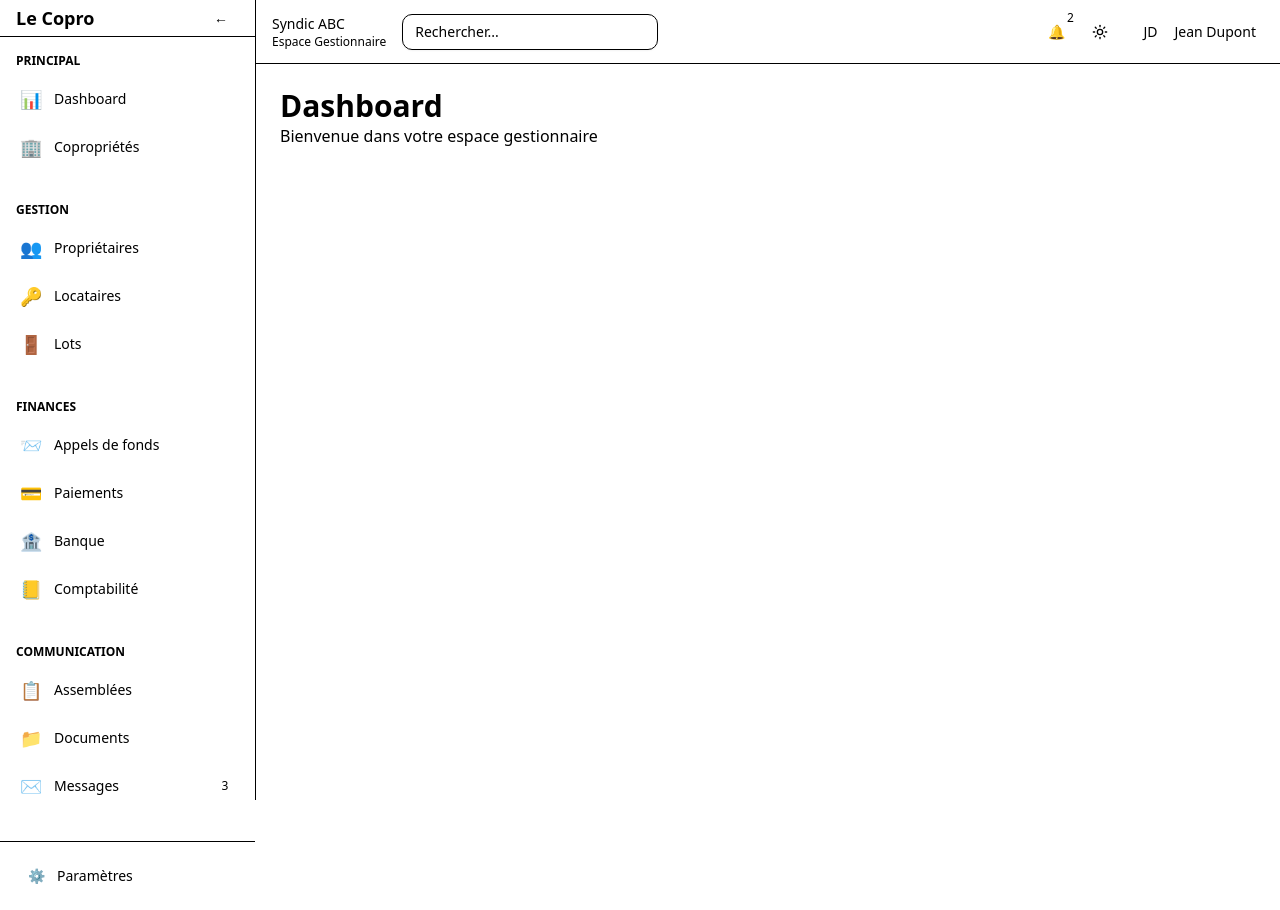
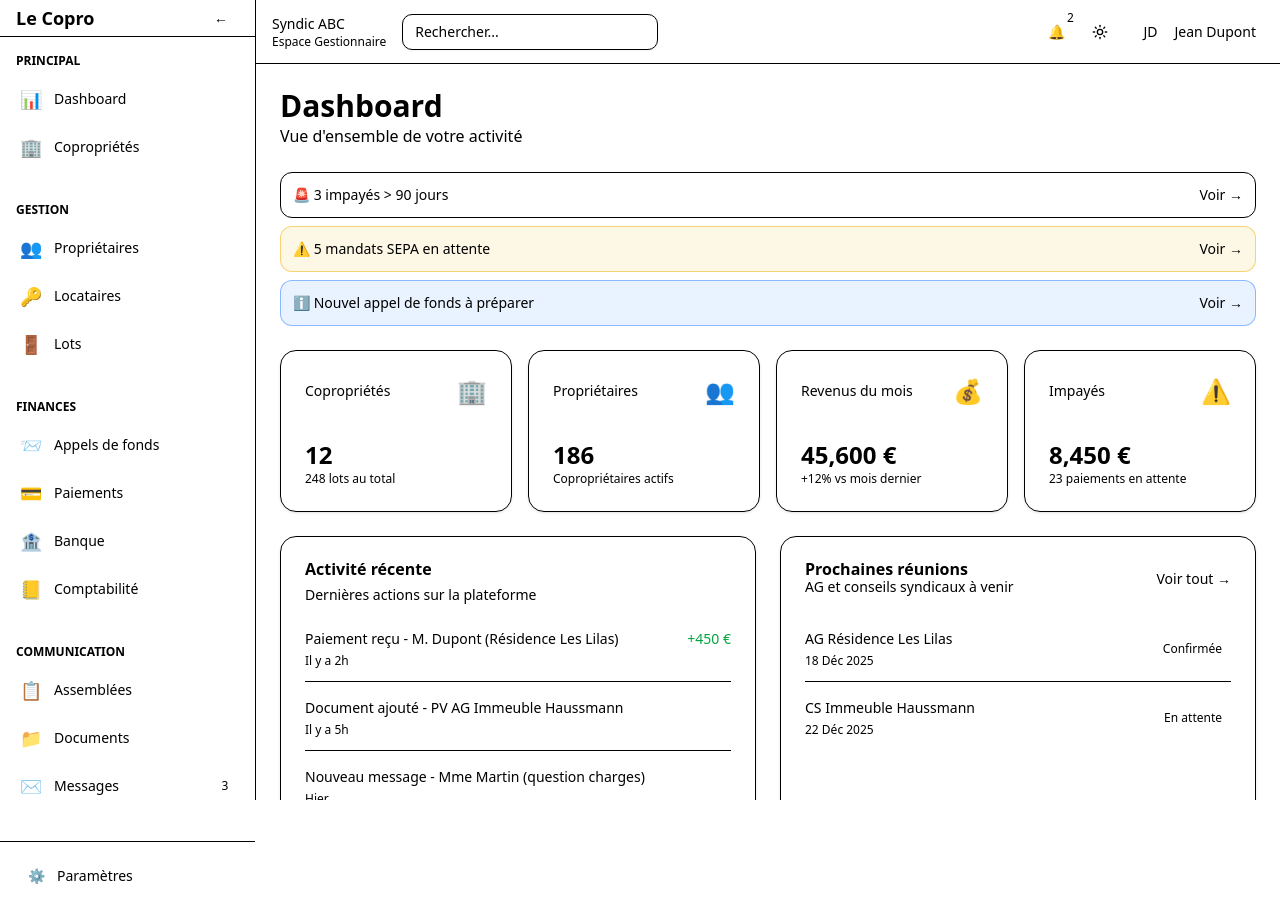
Before and after one commit to vMarc64/Le-Copropri-taire, a Next.js app in the folder apps/web/: page /app in a window 1280 px wide. Built offline with nearby package versions, Linux system fonts and the light colour scheme.

Commit message:
feat(web): add Manager Dashboard with stats and activities
- Add stats cards (condominiums, owners, income, unpaid)
- Display alert banners for urgent items
- Show recent activities feed
- List upcoming meetings (AG/CS)
- Add quick action cards

Closes #18

```diff
--- a/apps/web/src/app/app/page.tsx
+++ b/apps/web/src/app/app/page.tsx
@@ -1,8 +1,208 @@
-export default function AppDashboardPage() {
+import { Card, CardContent, CardDescription, CardHeader, CardTitle } from "@/components/ui/card";
+import { Badge } from "@/components/ui/badge";
+import Link from "next/link";
+
+// Mock data - will be replaced with API calls
+const stats = {
+  condominiums: 12,
+  lots: 248,
+  owners: 186,
+  pendingPayments: 23,
+  monthlyIncome: 45600,
+  unpaidAmount: 8450,
+};
+
+const recentActivities = [
+  { id: "1", type: "payment", description: "Paiement reçu - M. Dupont (Résidence Les Lilas)", amount: 450, date: "Il y a 2h" },
+  { id: "2", type: "document", description: "Document ajouté - PV AG Immeuble Haussmann", date: "Il y a 5h" },
+  { id: "3", type: "message", description: "Nouveau message - Mme Martin (question charges)", date: "Hier" },
+  { id: "4", type: "alert", description: "Impayé > 90 jours - M. Bernard (Le Parc des Roses)", amount: 1350, date: "Hier" },
+];
+
+const upcomingMeetings = [
+  { id: "1", title: "AG Résidence Les Lilas", date: "18 Déc 2025", status: "confirmed" },
+  { id: "2", title: "CS Immeuble Haussmann", date: "22 Déc 2025", status: "pending" },
+];
+
+const alerts = [
+  { id: "1", type: "danger", message: "3 impayés > 90 jours", link: "/app/payments?filter=overdue" },
+  { id: "2", type: "warning", message: "5 mandats SEPA en attente", link: "/app/bank/sepa" },
+  { id: "3", type: "info", message: "Nouvel appel de fonds à préparer", link: "/app/calls/new" },
+];
+
+export default function ManagerDashboardPage() {
   return (
-    <div>
-      <h1 className="text-3xl font-bold">Dashboard</h1>
-      <p className="text-muted-foreground">Bienvenue dans votre espace gestionnaire</p>
+    <div className="space-y-6">
+      {/* Header */}
+      <div>
+        <h1 className="text-3xl font-bold">Dashboard</h1>
+        <p className="text-muted-foreground">Vue d&apos;ensemble de votre activité</p>
+      </div>
+
+      {/* Alerts */}
+      {alerts.length > 0 && (
+        <div className="grid gap-2">
+          {alerts.map((alert) => (
+            <Link key={alert.id} href={alert.link}>
+              <div
+                className={`flex items-center justify-between rounded-lg border p-3 transition-colors hover:bg-muted ${
+                  alert.type === "danger"
+                    ? "border-destructive/50 bg-destructive/10"
+                    : alert.type === "warning"
+                    ? "border-yellow-500/50 bg-yellow-500/10"
+                    : "border-blue-500/50 bg-blue-500/10"
+                }`}
+              >
+                <span className="text-sm font-medium">
+                  {alert.type === "danger" ? "🚨" : alert.type === "warning" ? "⚠️" : "ℹ️"}{" "}
+                  {alert.message}
+                </span>
+                <span className="text-sm text-muted-foreground">Voir →</span>
+              </div>
+            </Link>
+          ))}
+        </div>
+      )}
+
+      {/* Stats Cards */}
+      <div className="grid gap-4 md:grid-cols-2 lg:grid-cols-4">
+        <Card>
+          <CardHeader className="flex flex-row items-center justify-between space-y-0 pb-2">
+            <CardTitle className="text-sm font-medium">Copropriétés</CardTitle>
+            <span className="text-2xl">🏢</span>
+          </CardHeader>
+          <CardContent>
+            <div className="text-2xl font-bold">{stats.condominiums}</div>
+            <p className="text-xs text-muted-foreground">{stats.lots} lots au total</p>
+          </CardContent>
+        </Card>
+
+        <Card>
+          <CardHeader className="flex flex-row items-center justify-between space-y-0 pb-2">
+            <CardTitle className="text-sm font-medium">Propriétaires</CardTitle>
+            <span className="text-2xl">👥</span>
+          </CardHeader>
+          <CardContent>
+            <div className="text-2xl font-bold">{stats.owners}</div>
+            <p className="text-xs text-muted-foreground">Copropriétaires actifs</p>
+          </CardContent>
+        </Card>
+
+        <Card>
+          <CardHeader className="flex flex-row items-center justify-between space-y-0 pb-2">
+            <CardTitle className="text-sm font-medium">Revenus du mois</CardTitle>
+            <span className="text-2xl">💰</span>
+          </CardHeader>
+          <CardContent>
+            <div className="text-2xl font-bold">{stats.monthlyIncome.toLocaleString()} €</div>
+            <p className="text-xs text-muted-foreground">+12% vs mois dernier</p>
+          </CardContent>
+        </Card>
+
+        <Card>
+          <CardHeader className="flex flex-row items-center justify-between space-y-0 pb-2">
+            <CardTitle className="text-sm font-medium">Impayés</CardTitle>
+            <span className="text-2xl">⚠️</span>
+          </CardHeader>
+          <CardContent>
+            <div className="text-2xl font-bold text-destructive">{stats.unpaidAmount.toLocaleString()} €</div>
+            <p className="text-xs text-muted-foreground">{stats.pendingPayments} paiements en attente</p>
+          </CardContent>
+        </Card>
+      </div>
+
+      <div className="grid gap-6 lg:grid-cols-2">
+        {/* Recent Activities */}
+        <Card>
+          <CardHeader>
+            <CardTitle>Activité récente</CardTitle>
+            <CardDescription>Dernières actions sur la plateforme</CardDescription>
+          </CardHeader>
+          <CardContent>
+            <div className="space-y-4">
+              {recentActivities.map((activity) => (
+                <div key={activity.id} className="flex items-start justify-between border-b pb-3 last:border-0 last:pb-0">
+                  <div className="space-y-1">
+                    <p className="text-sm font-medium">{activity.description}</p>
+                    <p className="text-xs text-muted-foreground">{activity.date}</p>
+                  </div>
+                  {activity.amount && (
+                    <span className={`text-sm font-medium ${activity.type === "alert" ? "text-destructive" : "text-green-600"}`}>
+                      {activity.type === "alert" ? "-" : "+"}{activity.amount} €
+                    </span>
+                  )}
+                </div>
+              ))}
+            </div>
+          </CardContent>
+        </Card>
+
+        {/* Upcoming Meetings */}
+        <Card>
+          <CardHeader>
+            <div className="flex items-center justify-between">
+              <div>
+                <CardTitle>Prochaines réunions</CardTitle>
+                <CardDescription>AG et conseils syndicaux à venir</CardDescription>
+              </div>
+              <Link href="/app/meetings" className="text-sm text-primary hover:underline">
+                Voir tout →
+              </Link>
+            </div>
+          </CardHeader>
+          <CardContent>
+            <div className="space-y-4">
+              {upcomingMeetings.map((meeting) => (
+                <div key={meeting.id} className="flex items-center justify-between border-b pb-3 last:border-0 last:pb-0">
+                  <div className="space-y-1">
+                    <p className="text-sm font-medium">{meeting.title}</p>
+                    <p className="text-xs text-muted-foreground">{meeting.date}</p>
+                  </div>
+                  <Badge variant={meeting.status === "confirmed" ? "default" : "secondary"}>
+                    {meeting.status === "confirmed" ? "Confirmée" : "En attente"}
+                  </Badge>
+                </div>
+              ))}
+            </div>
+          </CardContent>
+        </Card>
+      </div>
+
+      {/* Quick Actions */}
+      <div className="grid gap-4 md:grid-cols-4">
+        <Link href="/app/condominiums/new">
+          <Card className="cursor-pointer transition-colors hover:bg-muted/50">
+            <CardContent className="flex items-center gap-3 pt-6">
+              <span className="text-2xl">🏢</span>
+              <span className="font-medium">Nouvelle copropriété</span>
+            </CardContent>
+          </Card>
+        </Link>
+        <Link href="/app/calls/new">
+          <Card className="cursor-pointer transition-colors hover:bg-muted/50">
+            <CardContent className="flex items-center gap-3 pt-6">
+              <span className="text-2xl">📨</span>
+              <span className="font-medium">Appel de fonds</span>
+            </CardContent>
+          </Card>
+        </Link>
+        <Link href="/app/documents/upload">
+          <Card className="cursor-pointer transition-colors hover:bg-muted/50">
+            <CardContent className="flex items-center gap-3 pt-6">
+              <span className="text-2xl">📁</span>
+              <span className="font-medium">Ajouter document</span>
+            </CardContent>
+          </Card>
+        </Link>
+        <Link href="/app/messages/new">
+          <Card className="cursor-pointer transition-colors hover:bg-muted/50">
+            <CardContent className="flex items-center gap-3 pt-6">
+              <span className="text-2xl">✉️</span>
+              <span className="font-medium">Envoyer message</span>
+            </CardContent>
+          </Card>
+        </Link>
+      </div>
     </div>
   );
 }
```
